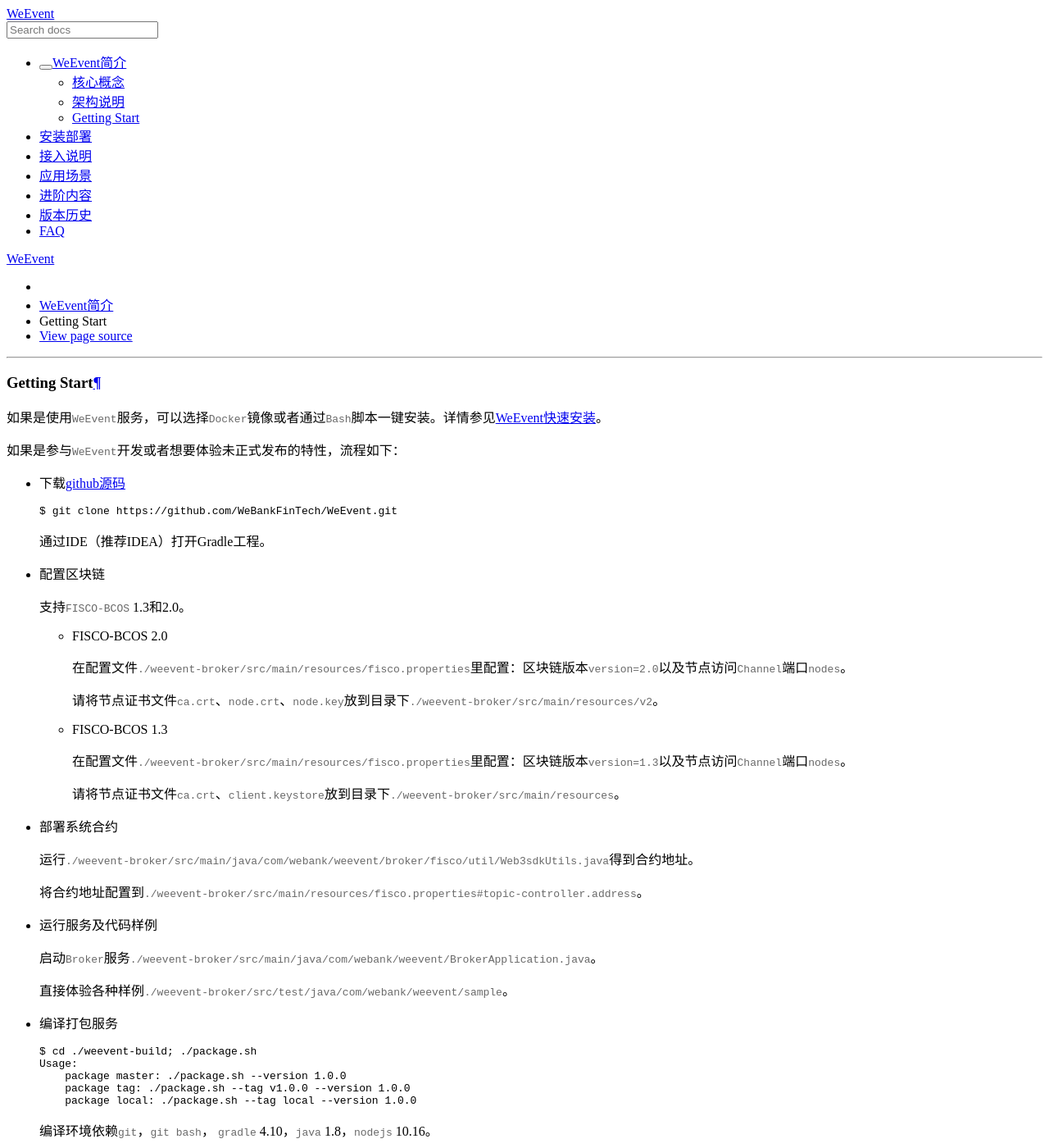
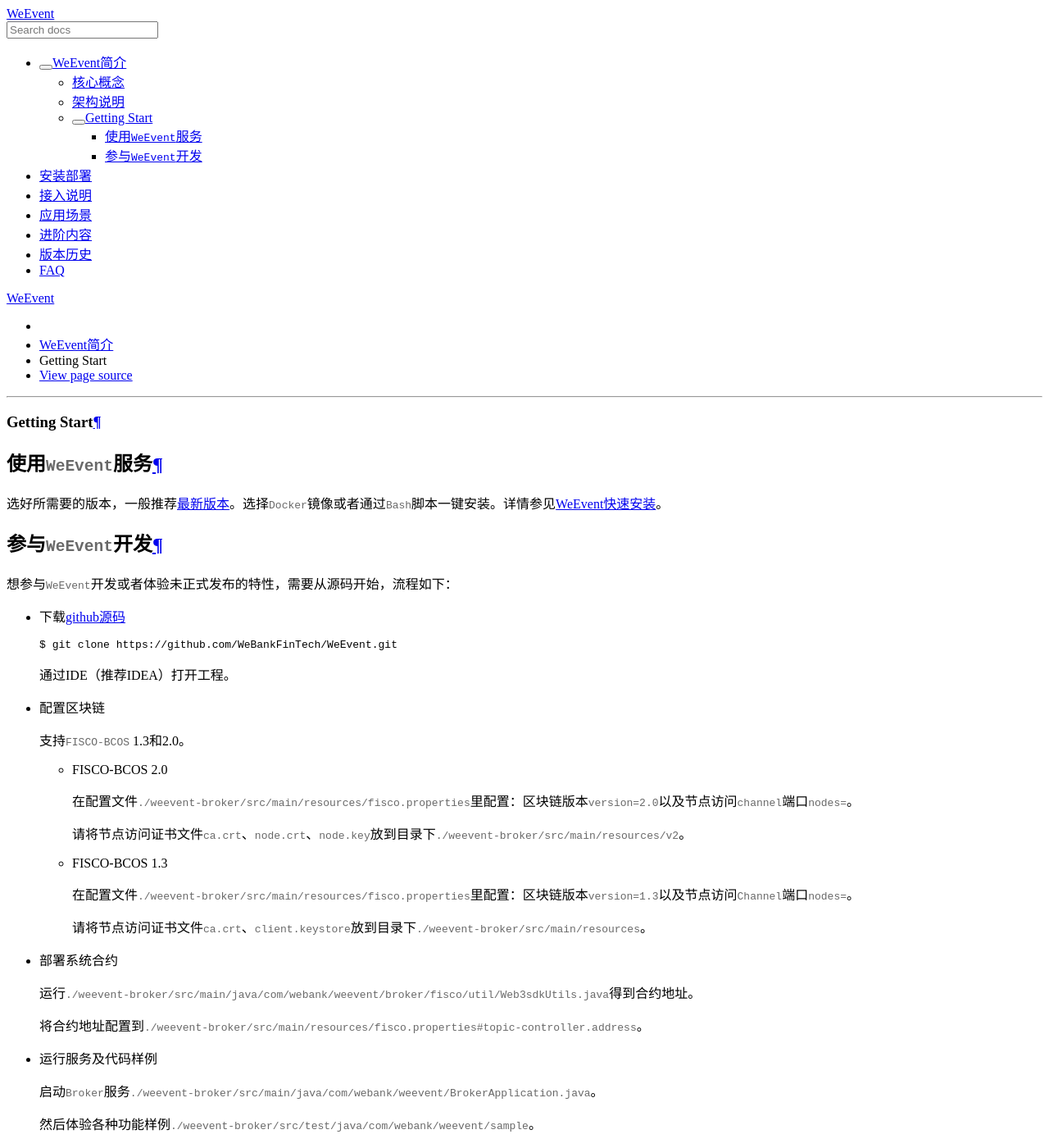
Before and after one commit to WeBankBlockchain/WeEvent-docs, a Sphinx documentation site: the page built from docs/introduction/getting-start.md, in a window 1280 px wide and 1400 px high. Shown: the whole window at 82% size. Built offline with Sphinx 7.4.7 and the Read the Docs theme 2.0.0, drawn with Linux system fonts in a browser that asks for light colours.

Commit message:
review (#68)

````diff
--- a/docs/introduction/getting-start.md
+++ b/docs/introduction/getting-start.md
@@ -1,8 +1,12 @@
 ## Getting Start
 
-如果是使用`WeEvent`服务，可以选择`Docker`镜像或者通过`Bash`脚本一键安装。详情参见[WeEvent快速安装]()。
+### 使用`WeEvent`服务
 
-如果是参与`WeEvent`开发或者想要体验未正式发布的特性，流程如下：
+选好所需要的版本，一般推荐[最新版本](https://github.com/WeBankFinTech/WeEvent/releases)。选择`Docker`镜像或者通过`Bash`脚本一键安装。详情参见[WeEvent快速安装](../install/quickinstall.html)。
+
+### 参与`WeEvent`开发
+
+想参与`WeEvent`开发或者体验未正式发布的特性，需要从源码开始，流程如下：
 
 - 下载[github源码](https://github.com/WeBankFinTech/WeEvent)
 
@@ -10,7 +14,7 @@
   $ git clone https://github.com/WeBankFinTech/WeEvent.git
   ```
 
-  通过IDE（推荐IDEA）打开Gradle工程。
+  通过IDE（推荐IDEA）打开工程。
 
 - 配置区块链
 
@@ -18,15 +22,15 @@
 
   - FISCO-BCOS 2.0
 
-    在配置文件`./weevent-broker/src/main/resources/fisco.properties`里配置：区块链版本`version=2.0`以及节点访问`Channel`端口`nodes`。
+    在配置文件`./weevent-broker/src/main/resources/fisco.properties`里配置：区块链版本`version=2.0`以及节点访问`channel`端口`nodes=`。
 
-    请将节点证书文件`ca.crt`、`node.crt`、`node.key`放到目录下`./weevent-broker/src/main/resources/v2`。
+    请将节点访问证书文件`ca.crt`、`node.crt`、`node.key`放到目录下`./weevent-broker/src/main/resources/v2`。
 
   - FISCO-BCOS 1.3
 
-    在配置文件`./weevent-broker/src/main/resources/fisco.properties`里配置：区块链版本`version=1.3`以及节点访问`Channel`端口`nodes`。
+    在配置文件`./weevent-broker/src/main/resources/fisco.properties`里配置：区块链版本`version=1.3`以及节点访问`Channel`端口`nodes=`。
 
-    请将节点证书文件`ca.crt`、`client.keystore`放到目录下`./weevent-broker/src/main/resources`。
+    请将节点访问证书文件`ca.crt`、`client.keystore`放到目录下`./weevent-broker/src/main/resources`。
 
 - 部署系统合约
 
@@ -38,7 +42,7 @@
 
   启动`Broker`服务`./weevent-broker/src/main/java/com/webank/weevent/BrokerApplication.java`。
 
-  直接体验各种样例`./weevent-broker/src/test/java/com/webank/weevent/sample`。
+  然后体验各种功能样例`./weevent-broker/src/test/java/com/webank/weevent/sample`。
 
 - 编译打包服务
 
@@ -52,9 +56,9 @@
 
   编译环境依赖`git`，`git bash`， `gradle` 4.10，`java` 1.8，`nodejs` 10.16。
 
-- Bash脚本一键安装
+- 安装包一键安装服务
 
-  详情参见[WeEvent快速安装]()。
+  详情参见[WeEvent快速安装](../install/quickinstall.html)。
 
 
 欢迎参与`WeEvent`项目[issues](https://github.com/WeBankFinTech/WeEvent/issues)。
````
Also changed, not shown: docs/faq/blockchain.md (+45 -40 lines), docs/faq/weevent.md (+10 -0 lines), docs/install/environment.md (+3 -9 lines), docs/install/module/governance.md (+23 -20 lines), docs/install/quickinstall.md (+11 -9 lines).
